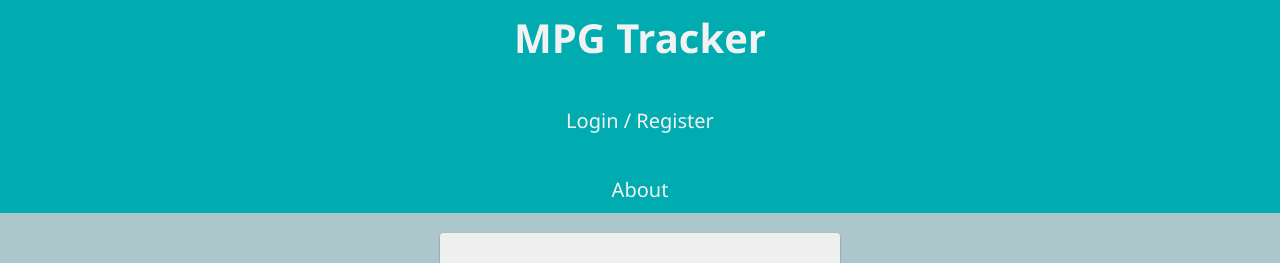
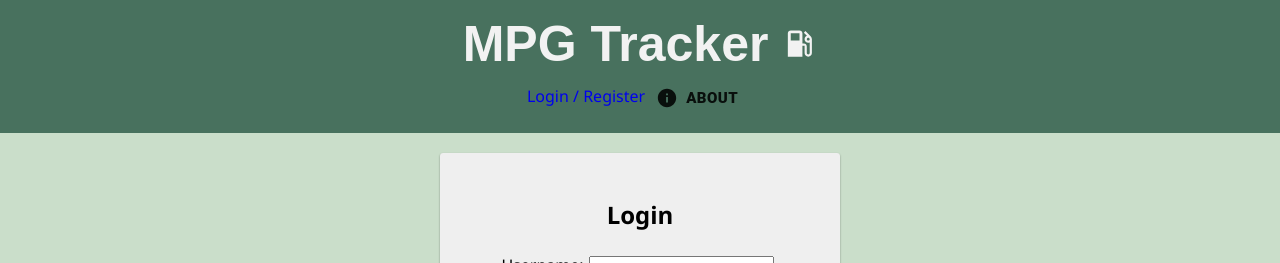
Before and after one commit to jadewiegel/mpg_tracker, a React (Create React App) app: page /#/mainDetails/1 in a window 1280 px wide. Before the commit this address led to /#/user. Shown: the top 263 px of the page. Built offline with nearby package versions, Linux system fonts and the light colour scheme; no server answers.

Commit message:
cleaned up some css and material ui. edited logout button component

```diff
--- a/src/components/EditFuelInput/EditFuelInput.jsx
+++ b/src/components/EditFuelInput/EditFuelInput.jsx
@@ -13,6 +13,8 @@ import SaveIcon from '@material-ui/icons/Save';
 const useStyles = makeStyles((theme) => ({
   button: {
     margin: theme.spacing(1),
+    fontSize: 13,
+    fontWeight: 800,
   },
 }));
 
--- a/src/components/EditVehicle/EditVehicle.jsx
+++ b/src/components/EditVehicle/EditVehicle.jsx
@@ -12,6 +12,8 @@ import SaveIcon from '@material-ui/icons/Save';
 const useStyles = makeStyles((theme) => ({
   button: {
     margin: theme.spacing(1),
+    fontSize: 15,
+    fontWeight: 800,
   },
 }));
 
--- a/src/components/LogOutButton/LogOutButton.jsx
+++ b/src/components/LogOutButton/LogOutButton.jsx
@@ -1,18 +1,32 @@
 import React from 'react';
 import { useDispatch } from 'react-redux';
+import Button from '@material-ui/core/Button';
+import { makeStyles } from '@material-ui/core/styles';
+import ExitToAppIcon from '@material-ui/icons/ExitToApp';
+
+
+const useStyles = makeStyles((theme) => ({
+  button: {
+    margin: theme.spacing(1),
+    fontSize: 15,
+    fontWeight: 800,
+  },
+}));
 
 function LogOutButton(props) {
+  const classes = useStyles();
+
   const dispatch = useDispatch();
   return (
-    <button
+    <Button color='default' size="Large" className={classes.button} startIcon={<ExitToAppIcon />}
       // This button shows up in multiple locations and is styled differently
       // because it's styled differently depending on where it is used, the className
       // is passed to it from it's parents through React props
-      className={props.className}
+      // className={props.className}
       onClick={() => dispatch({ type: 'LOGOUT' })}
     >
-      Log Out
-    </button>
+      Logout
+    </Button>
   );
 }
 
--- a/src/components/MainDetails/MainDetails.css
+++ b/src/components/MainDetails/MainDetails.css
@@ -1,5 +1,5 @@
 .container {
-    background-color:rgb(171, 199, 204);
+    background-color:rgb(202, 222, 202);
     text-align: center;
 }
 
@@ -7,28 +7,31 @@
     border-style:outset;
     border-width: 5px;
     border-radius: 15px;
+    padding: 3px;
 }
 
 .averageMPG {
     border-style: outset;
     border-width: 5px;
     border-radius: 15px;
+    padding: 3px;
 }
 
 .lowestMPG {
     border-style: outset;
     border-width: 5px;
     border-radius: 15px;
+    padding: 3px;
     /* background-color: rgb(201, 226, 231); */
 
 }
 
 .fuelInputs {
     border-style: inset;
-    margin: 5px;
+    margin: 5px 0px;
     border-width: 5px;
     border-radius: 25px;
-    padding: 10px;
+    /* padding: 10px; */
     background-color: rgb(201, 226, 231);
 
 }
--- a/src/components/MainDetails/MainDetailsv2.jsx
+++ b/src/components/MainDetails/MainDetailsv2.jsx
@@ -8,10 +8,13 @@ import Button from '@material-ui/core/Button';
 import { makeStyles } from '@material-ui/core/styles';
 import EditRoundedIcon from '@material-ui/icons/EditRounded';
 import DeleteIcon from '@material-ui/icons/Delete';
+import AddIcon from '@material-ui/icons/Add';
 
 const useStyles = makeStyles((theme) => ({
   button: {
     margin: theme.spacing(1),
+    fontSize: 13,
+    fontWeight: 800,
   },
 }));
 
@@ -118,7 +121,7 @@ function MainDetails() {
           <h2>{vehicle.year} {vehicle.make} {vehicle.model}</h2>
 
           {/* button that takes user to fill up inputs Page*/}
-          <Button variant="contained" onClick={clickHandler}>Add New Fill Up</Button>
+          <Button variant="contained" color="alert" className={classes.button} startIcon={<AddIcon />} onClick={clickHandler}>Add New Fill Up</Button>
           <br /><br />
 
           {/* displays all mpg that has been logged */}
--- a/src/components/Nav/Nav.css
+++ b/src/components/Nav/Nav.css
@@ -6,7 +6,7 @@
   text-align: center;
 
   margin: 0 0 0px;
-  background-color: #00acb0;
+  background-color: #48715e;
   overflow: hidden;
 }
 
@@ -15,21 +15,22 @@
 }
 
 .nav-title {
-  font-size: 40px;
+  font-size: 50px;
   font-weight: 700;
   color: #f2f2f2;
-  padding: 10px;
+  padding: 15px 0px 0px;
   margin: 0;
+  font-family:Arial, Helvetica, sans-serif;
 }
 
-.navLink {
+#navLink {
   display: inline-block;
-  color: #f2f2f2;
-  background-color: #00acb0;
-  text-align: center;
-  padding: 10px 10px;
+  /* color: #f2f2f2; */
+  /* background-color: #00acb0; */
+  justify-content:right;
+  padding: 0px 10px 10px 10px ;
   text-decoration: none;
-  font-size: 20px;
+  /* font-size: 20px; */
 
 
   /* these last two make the logout button in
@@ -42,3 +43,8 @@
 .navLink:hover {
   background-color: #008183;
 }
+
+.navMain {
+  padding: 00px 0px 10px;
+  text-align: center;
+}
--- a/src/components/Nav/Nav.jsx
+++ b/src/components/Nav/Nav.jsx
@@ -3,18 +3,33 @@ import { Link } from 'react-router-dom';
 import LogOutButton from '../LogOutButton/LogOutButton';
 import './Nav.css';
 import { useSelector } from 'react-redux';
+import Button from '@material-ui/core/Button';
+import Icon from '@material-ui/core/Icon';
+import { makeStyles } from '@material-ui/core/styles';
+import LocalGasStationIcon from '@material-ui/icons/LocalGasStation';
+import InfoIcon from '@material-ui/icons/Info';
+import DirectionsCarIcon from '@material-ui/icons/DirectionsCar';
+
+const useStyles = makeStyles((theme) => ({
+  button: {
+    margin: theme.spacing(.5),
+    fontSize: 15,
+    fontWeight: 800,
+  },
+}));
 
 function Nav() {
+  const classes = useStyles();
+
   const user = useSelector((store) => store.user);
 
   return (
     <div className="nav">
       <Link to="/home">
-        <h2 className="nav-title">MPG Tracker</h2>
+        <h2 className="nav-title">MPG Tracker <LocalGasStationIcon fontSize="large" /></h2>
       </Link>
-      <br />
 
-      <div>
+      <div className='navMain'>
         {/* If no user is logged in, show these links */}
         {!user.id && (
           // If there's no user, show login/registration links
@@ -23,22 +38,20 @@ function Nav() {
           </Link>
 
         )}
-        <br/ >
         {/* If a user is logged in, show these links */}
         {user.id && (
           <>
-            <Link className="navLink" to="/user">
-              Vehicles Page
-            </Link>
-
+            <Button color="default" className={classes.button} startIcon={<DirectionsCarIcon />} size="large"  to="/user">
+              Vehicles
+            </Button>
             <LogOutButton className="navLink" />
 
           </>
         )}
-        <br />
-        <Link className="navLink" to="/about">
+
+        <Button color="default" className={classes.button} startIcon={<InfoIcon />} size='large' to="/about">
           About
-        </Link>
+        </Button>
       </div>
     </div>
   );
--- a/src/components/UserPage/UserPage.css
+++ b/src/components/UserPage/UserPage.css
@@ -9,7 +9,9 @@
     border-width: 5px;
     border-radius: 20px;
     padding:10px 0px;
-    background-color: rgb(201, 226, 231);
+    /* background-color: rgb(255, 255, 255); */
+    background-color: #ffffff;
+
 }
 
 .newVehicleInput {
@@ -17,7 +19,7 @@
     border-width: 5px;
     border-radius: 25px;
     padding:10px;
-    background-color: rgb(201, 226, 231);
+    background-color: rgb(255, 255, 255);
 }
 
 .editBTN {
--- a/src/components/UserPage/UserPage.jsx
+++ b/src/components/UserPage/UserPage.jsx
@@ -8,13 +8,15 @@ import Button from '@material-ui/core/Button';
 import { makeStyles } from '@material-ui/core/styles';
 import DeleteIcon from '@material-ui/icons/Delete';
 import EditRoundedIcon from '@material-ui/icons/EditRounded';
-
+import ArrowForwardIcon from '@material-ui/icons/ArrowForward';
 
 
 
 const useStyles = makeStyles((theme) => ({
   button: {
     margin: theme.spacing(1),
+    fontSize: 13,
+    fontWeight: 900,
   },
 }));
 
@@ -71,7 +73,14 @@ function UserPage() {
           {vehicles.map((vehicle, index) => {
             return (
               <div key={vehicle.id} className='vehicleDisplay' >
-                <Button variant="outlined" className='vehicleClicker' size="large" onClick = {() => history.push(`/mainDetails/${vehicle.id}`) }>{vehicle.year} {vehicle.make} {vehicle.model}</Button><br />
+                <Button
+                  // variant="outlined"
+                  size="large"
+                  className={classes.button}
+                  startIcon={<ArrowForwardIcon />}
+                  onClick = {() => history.push(`/mainDetails/${vehicle.id}`)}>
+                    {vehicle.year} {vehicle.make} {vehicle.model}
+                    </Button><br />
                 <Button variant="contained" size="small" className={classes.button} startIcon={<EditRoundedIcon />} onClick={() => {vehEditBtn(vehicle)}}>Edit Vehicle</Button>
                 <Button variant="contained" color="secondary" size="small" className={classes.button} startIcon={<DeleteIcon />} onClick={() => {vehDeleteBtn(vehicle)}}>Delete Vehicle</Button>
               </div>
@@ -90,10 +99,10 @@ function UserPage() {
         <input value={vehYear} placeholder="Vehicle Year" onChange={(event) => setVehYear(event.target.value)} /><br />
 
         {/* input for vehicle make */}
-        <input value={vehMake} placeholder="Vehicle Year" onChange={(event) => setVehMake(event.target.value)} /><br />
+        <input value={vehMake} placeholder="Vehicle Make" onChange={(event) => setVehMake(event.target.value)} /><br />
 
         {/* input for vehicle model */}
-        <input value={vehModel} placeholder="Vehicle Year" onChange={(event) => setVehModel(event.target.value)} /><br />
+        <input value={vehModel} placeholder="Vehicle Model" onChange={(event) => setVehModel(event.target.value)} /><br />
 
         {/* button to submit vehicle */}
         <Button variant="contained" color="primary" type="Submit">Submit</Button>
```
Also changed, not shown: public/index.html (line endings or trailing spaces).
